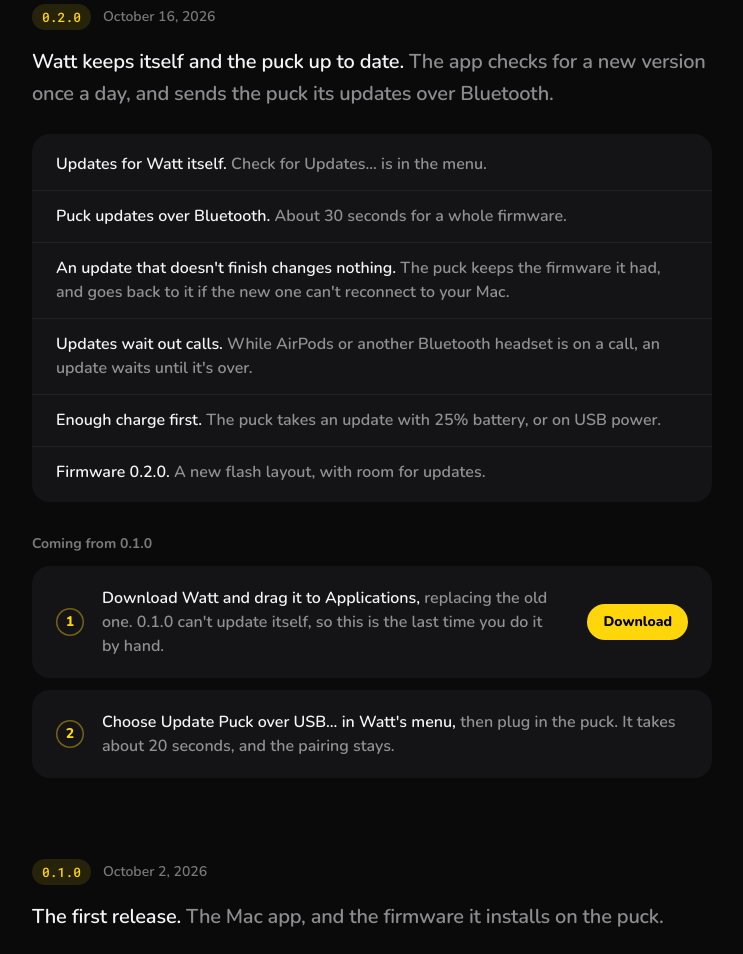
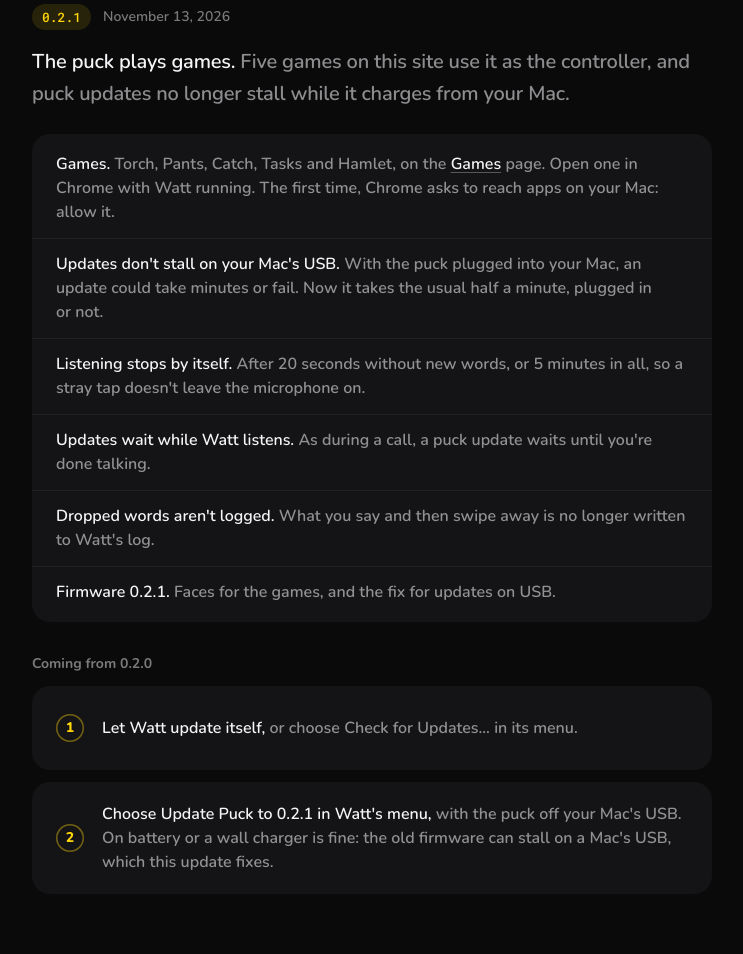
Before and after one commit to gizmofalcon/watt-puck, a plain HTML site: page changelog/index.html in a window 1280 px wide. Shown: the part 318-1272 px from the top of the page, without its empty margins (268-1011 px from the left). Drawn offline with nearby package versions, Linux system fonts and the light colour scheme.

Commit message:
Watt 0.2.1: firmware 0.2.1, the update feed and the changelog
Co-Authored-By: Claude Opus 5.5 <noreply@anthropic.com>

```diff
--- a/changelog/index.html
+++ b/changelog/index.html
@@ -126,7 +126,29 @@
     <h1 class="say"><b>What's new in Watt.</b> Each release of the Mac app and the puck's firmware, newest first.</h1>
   </section>
 
-  <article class="release rise" id="v0.2.0" style="--i: 2">
+  <article class="release rise" id="v0.2.1" style="--i: 2">
+    <p class="when"><span class="v">0.2.1</span><time datetime="2026-11-13">November 13, 2026</time></p>
+    <h2 class="say"><b>The puck plays games.</b> Five games on this site use it as the controller, and puck updates no longer stall while it charges from your Mac.</h2>
+    <ul class="changes">
+      <li><b>Games.</b> Torch, Pants, Catch, Tasks and Hamlet, on the <a href="../games/">Games</a> page. Open one in Chrome with Watt running. The first time, Chrome asks to reach apps on your Mac: allow it.</li>
+      <li><b>Updates don't stall on your Mac's USB.</b> With the puck plugged into your Mac, an update could take minutes or fail. Now it takes the usual half a minute, plugged in or not.</li>
+      <li><b>Listening stops by itself.</b> After 20 seconds without new words, or 5 minutes in all, so a stray tap doesn't leave the microphone on.</li>
+      <li><b>Updates wait while Watt listens.</b> As during a call, a puck update waits until you're done talking.</li>
+      <li><b>Dropped words aren't logged.</b> What you say and then swipe away is no longer written to Watt's log.</li>
+      <li><b>Firmware 0.2.1.</b> Faces for the games, and the fix for updates on USB.</li>
+    </ul>
+    <h3 class="label">Coming from 0.2.0</h3>
+    <ol class="steps">
+      <li>
+        <p><b>Let Watt update itself,</b> or choose Check for Updates... in its menu.</p>
+      </li>
+      <li>
+        <p><b>Choose Update Puck to 0.2.1 in Watt's menu,</b> with the puck off your Mac's USB. On battery or a wall charger is fine: the old firmware can stall on a Mac's USB, which this update fixes.</p>
+      </li>
+    </ol>
+  </article>
+
+  <article class="release rise" id="v0.2.0" style="--i: 3">
     <p class="when"><span class="v">0.2.0</span><time datetime="2026-10-16">October 16, 2026</time></p>
     <h2 class="say"><b>Watt keeps itself and the puck up to date.</b> The app checks for a new version once a day, and sends the puck its updates over Bluetooth.</h2>
     <ul class="changes">
@@ -149,7 +171,7 @@
     </ol>
   </article>
 
-  <article class="release rise" id="v0.1.0" style="--i: 3">
+  <article class="release rise" id="v0.1.0" style="--i: 4">
     <p class="when"><span class="v">0.1.0</span><time datetime="2026-10-02">October 2, 2026</time></p>
     <h2 class="say"><b>The first release.</b> The Mac app, and the firmware it installs on the puck.</h2>
     <ul class="changes">
@@ -163,7 +185,7 @@
   </article>
 </main>
 
-<footer class="rise" style="--i: 4">
+<footer class="rise" style="--i: 5">
   <span>Made by <a href="https://sourabhdaroji.com">Sourabh Daroji</a></span>
   <a href="https://github.com/gizmofalcon/watt-puck/releases">All releases on GitHub</a>
 </footer>
```
Also changed, not shown: appcast.xml (+5 -5 lines), firmware/manifest.json, 1 other file.
